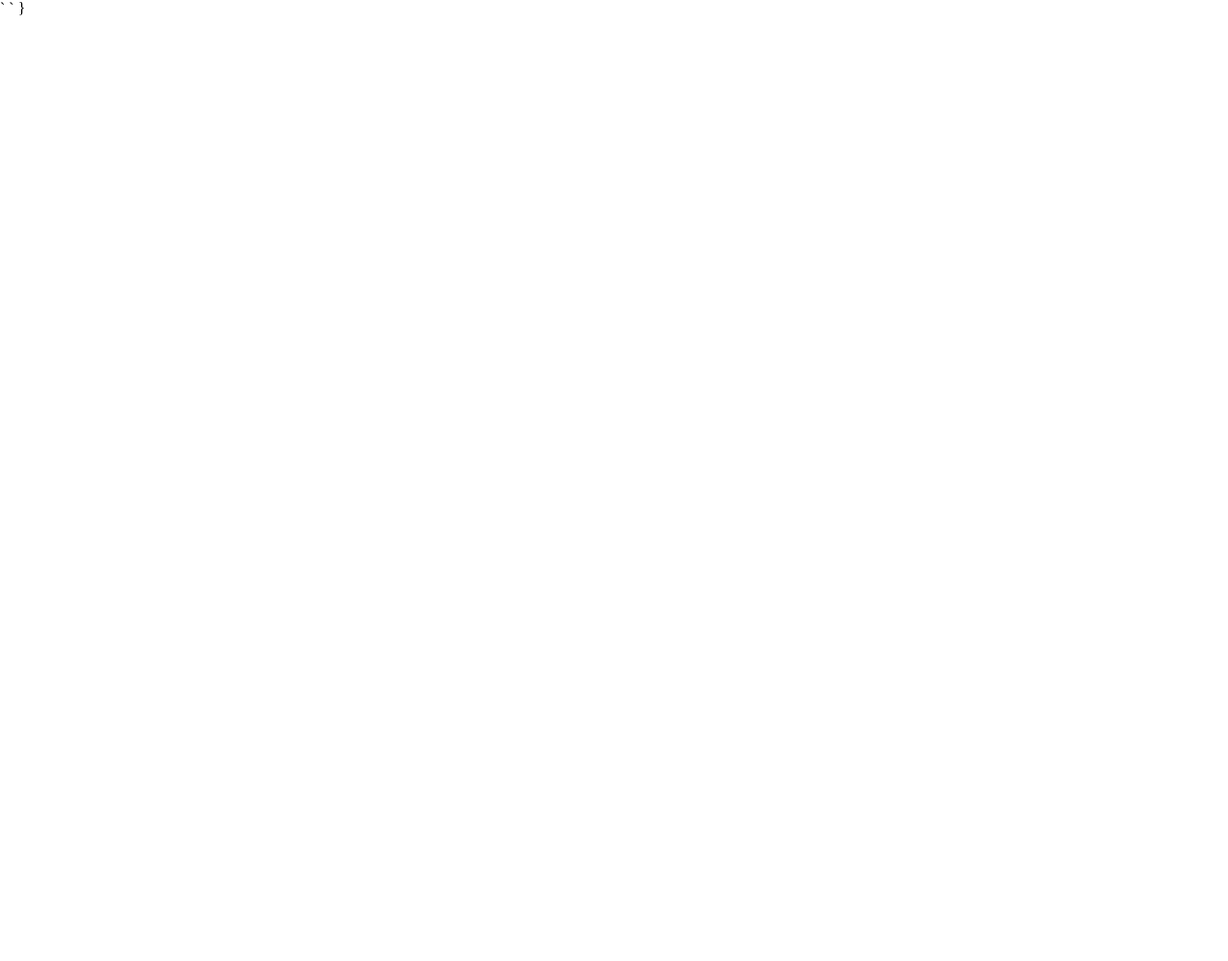
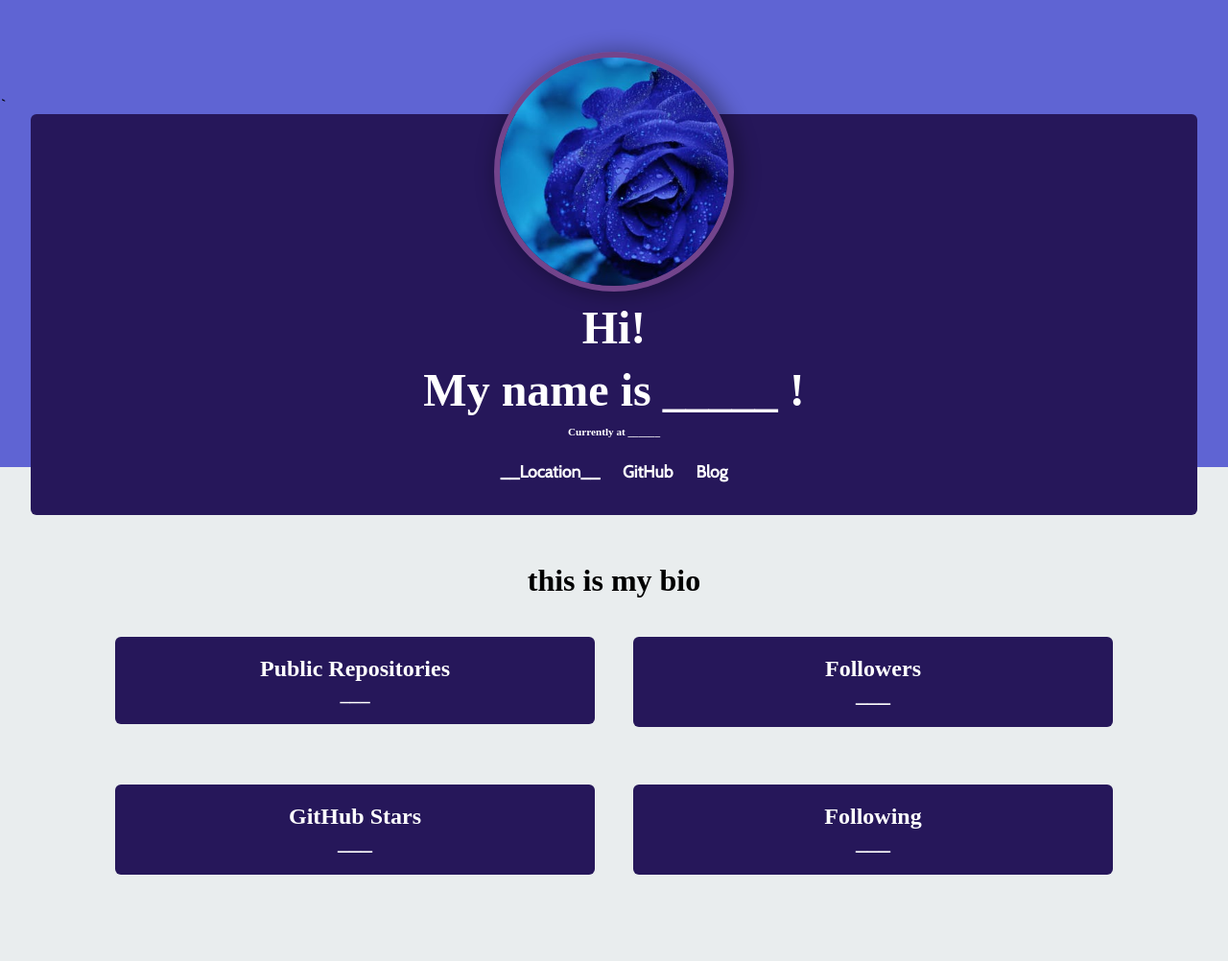
Before and after one commit to TheBrellis/Developer-Profile-Generator, a website: page index.html in a window 1280 px wide. Shown: the whole page at 96% size. Before the commit the page ends 800 px from the top, so only its background shows below. Drawn offline with nearby package versions, Linux system fonts and the light colour scheme; a web font is replaced by a local one.

Commit message:
skeleton html built

```diff
--- a/index.html
+++ b/index.html
@@ -1,64 +1,90 @@
-`<!DOCTYPE html>
+`
+<!DOCTYPE html>
 <html lang="en">
+
 <head>
     <meta charset="UTF-8" />
     <meta name="viewport" content="width=device-width, initial-scale=1.0" />
     <meta http-equiv="X-UA-Compatible" content="ie=edge" />
-        <link rel="stylesheet" href="https://use.fontawesome.com/releases/v5.8.1/css/all.css"/>
+    <link rel="stylesheet" href="https://use.fontawesome.com/releases/v5.8.1/css/all.css" />
     <link href="https://fonts.googleapis.com/css?family=BioRhyme|Cabin&display=swap" rel="stylesheet">
     <title>Profile</title>
     <style>
         @page {
             margin: 0;
         }
+
         *,
         *::after,
         *::before {
             box-sizing: border-box;
         }
-           html, body {
+
+        html,
+        body {
             padding: 0;
             margin: 0;
         }
-           html, body, .wrapper {
+
+        html,
+        body,
+        .wrapper {
             height: 100%;
         }
+
         .wrapper {
-           background-color: /*${colors[data.color]*/blue.wrapperBackground};
+            background-color: #5F64D3
+            /*${colors[data.color].wrapperBackground}*/
+            ;
             padding-top: 100px;
         }
+
         body {
             background-color: white;
             -webkit-print-color-adjust: exact !important;
             font-family: 'Cabin', sans-serif;
         }
+
         main {
             background-color: #E9EDEE;
             height: auto;
             padding-top: 30px;
         }
-           h1, h2, h3, h4, h5, h6 {
+
+        h1,
+        h2,
+        h3,
+        h4,
+        h5,
+        h6 {
             font-family: 'BioRhyme', serif;
             margin: 0;
         }
+
         h1 {
             font-size: 3em;
         }
+
         h2 {
             font-size: 2.5em;
         }
+
         h3 {
             font-size: 2em;
         }
+
         h4 {
             font-size: 1.5em;
         }
+
         h5 {
             font-size: 1.3em;
         }
+
         h6 {
             font-size: 1.2em;
         }
+
         .photo-header {
             position: relative;
             margin: 0 auto;
@@ -66,44 +92,57 @@
             display: flex;
             justify-content: center;
             flex-wrap: wrap;
-           background-color: ${colors[data.color].headerBackground};
-           color: ${colors[data.color].headerColor};
+            background-color: #26175A
+            /*${colors[data.color].headerBackground}*/
+            ;
+            color: white
+            /*${colors[data.color].headerColor}*/
+            ;
             padding: 10px;
             width: 95%;
             border-radius: 6px;
         }
+
         .photo-header img {
             width: 250px;
             height: 250px;
             border-radius: 50%;
             object-fit: cover;
             margin-top: -75px;
-           border: 6px solid ${colors[data.color].photoBorderColor};
+            border: 6px solid #73448C
+            /*${colors[data.color].photoBorderColor}*/
+            ;
             box-shadow: rgba(0, 0, 0, 0.3) 4px 1px 20px 4px;
         }
-           .photo-header h1, .photo-header h2 {
+
+        .photo-header h1,
+        .photo-header h2 {
             width: 100%;
             text-align: center;
         }
+
         .photo-header h1 {
             margin-top: 10px;
         }
+
         .links-nav {
             width: 100%;
             text-align: center;
             padding: 20px 0;
             font-size: 1.1em;
         }
+
         .nav-link {
             display: inline-block;
             margin: 5px 10px;
         }
+
         .workExp-date {
-           font-style: italic;
             font-size: .7em;
             text-align: right;
             margin-top: 10px;
         }
+
         .container {
             padding: 50px;
             padding-left: 100px;
@@ -121,8 +160,12 @@
         .card {
             padding: 20px;
             border-radius: 6px;
-             background-color: ${colors[data.color].headerBackground};
-             color: ${colors[data.color].headerColor};
+            background-color: #26175A
+            /*${colors[data.color].headerBackground}*/
+            ;
+            color: white
+            /*${colors[data.color].headerColor}*/
+            ;
             margin: 20px;
         }
 
@@ -131,7 +174,8 @@
             text-align: center;
         }
 
-           a, a:hover {
+        a,
+        a:hover {
             text-decoration: none;
             color: inherit;
             font-weight: bold;
@@ -142,5 +186,71 @@
                 zoom: .75;
             }
         }
-        </style>`
-          }
+    </style>
+</head>
+
+<body class="wrapper">
+    <header>
+        <div class="photo-header">
+            <img src="sample.jpeg">
+            <h1>Hi!</h1>
+            <h1>My name is _____
+                <!--${response.name}-->!</h1>
+            <h1 class="workExp-date">Currently at ______
+                <!--${response.employer}-->
+            </h1>
+            <nav class=links-nav>
+                <a class="nav-link">__Location__
+                    <!--${repsonse.location}--></a>
+                <a class="nav-link" href="#">GitHub</a>
+                <!--"www.github.com/${repsonse.username}"-->
+                <a class="nav-link" href="#">Blog</a>
+                <!--What fucking blog?-->
+            </nav>
+        </div>
+    </header>
+    <main>
+        <div class = "container">
+            <div class="row">
+                <div class="col">
+                    <h3>this is my bio
+                        <!--${repsonse.bio}-->
+                    </h3>
+                </div>
+            </div>
+            <div class="row">
+                <div class="col">
+                    <div class="card">
+                        <h4>Public Repositories</h4>
+                        <h5>
+                            <!--${repsonse.repos}-->___</h4>
+                    </div>
+                </div>
+                <div class="col">
+                        <div class="card">
+                            <h4>Followers</h4>
+                            <h4>
+                                <!--${repsonse.followers}-->___</h4>
+                        </div>
+                </div>
+            </div>
+            <div class="row">
+                <div class="col">
+                    <div class="card">
+                        <h4>GitHub Stars</h4>
+                        <h4>
+                            <!--${response.stars}-->___</h4>
+                    </div>
+                </div>
+                <div class="col">
+                    <div class="card">
+                        <h4>Following</h4>
+                        <h4>
+                            <!--${response.stars}-->___</h4>
+                    </div>
+                </div>
+            </div>
+        </div>
+    </main>
+</body>
+</html>
```
Also changed, not shown: sample.jpeg (added). Lines whose indentation alone changed are shown as unchanged.
